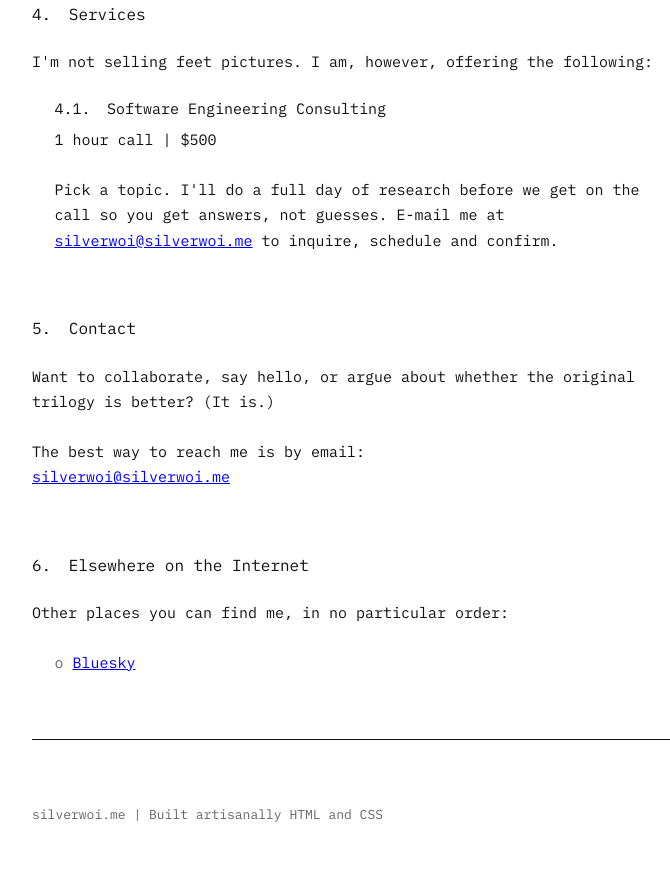
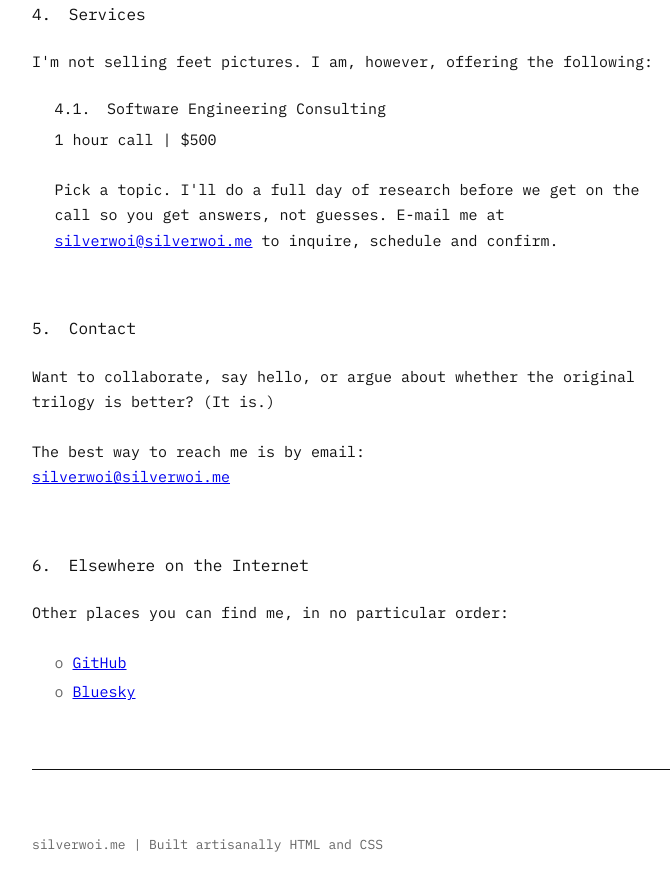
Before and after one commit to DPLATA/silverboi.me, a plain HTML site: page index.html in a window 1280 px wide. Shown: the part 1509-2399 px from the top of the page, without its empty margins (283-953 px from the left). Drawn offline with Linux system fonts and the light colour scheme.

Commit message:
feat: add GitHub profile link to social links

```diff
--- a/index.html
+++ b/index.html
@@ -156,7 +156,7 @@
         <h2><span class="section-number">6.</span> Elsewhere on the Internet</h2>
         <p>Other places you can find me, in no particular order:</p>
         <ul class="social-links">
-          <!-- <li><a href="https://github.com/silverwoi" rel="me">GitHub</a></li> -->
+          <li><a href="https://github.com/DPLATA" target="_blank" rel="me">GitHub</a></li>
           <li><a href="https://bsky.app/profile/silverwoi.bsky.social" target="_blank" rel="me">Bluesky</a></li>
         </ul>
       </section>
```
